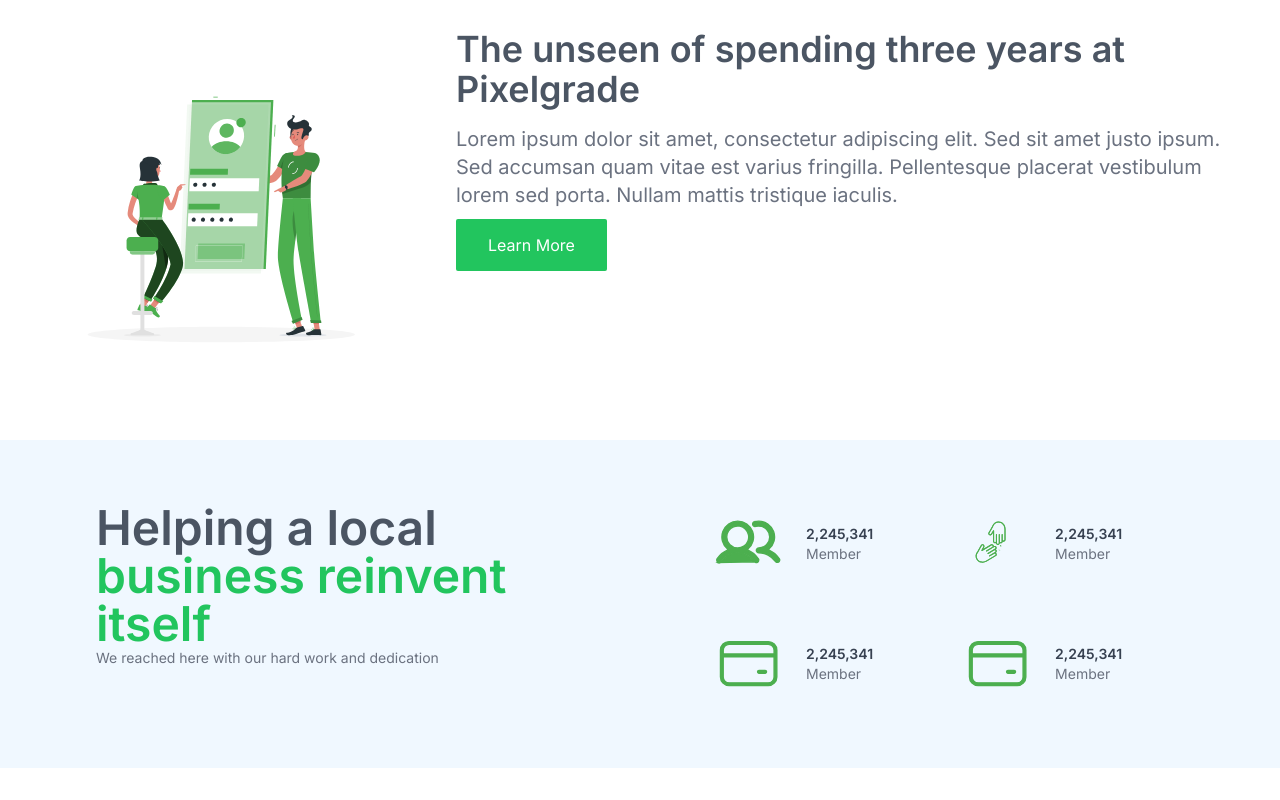
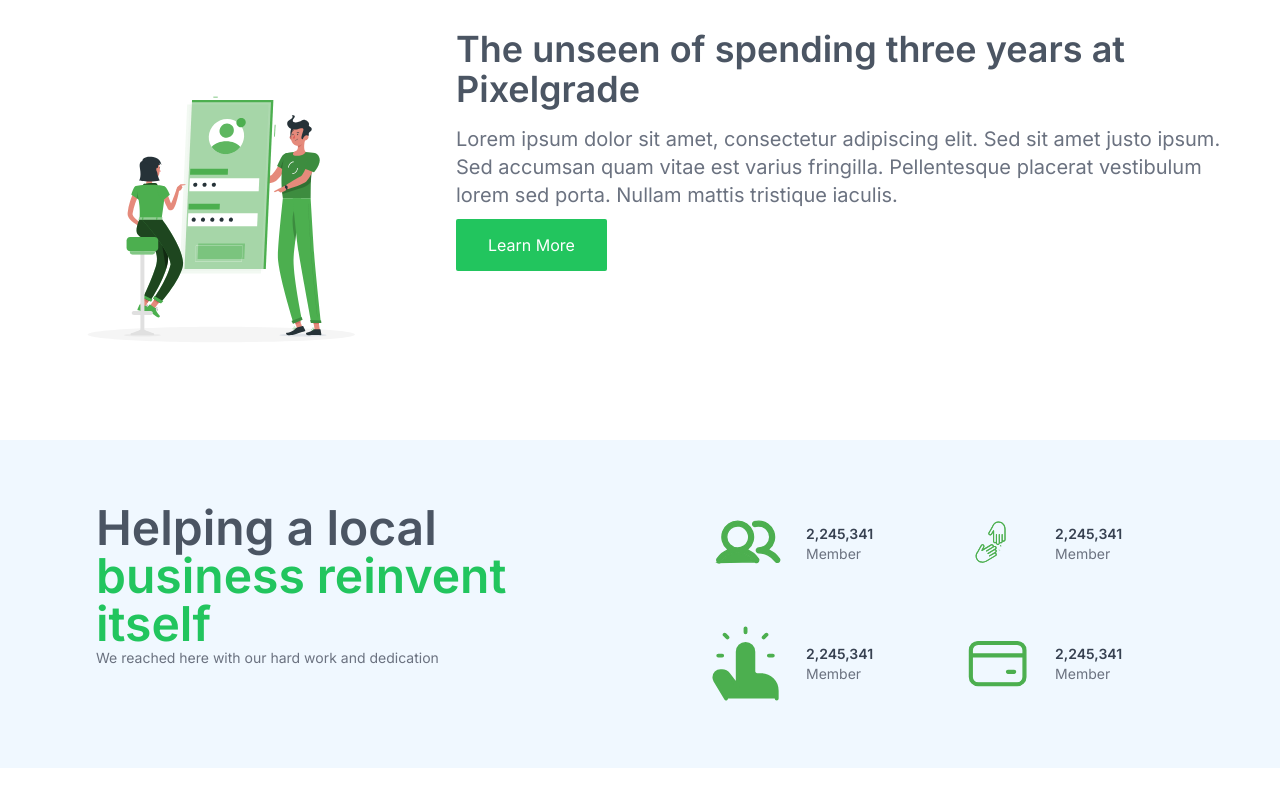
Before and after one commit to Shareefi619/figmaClone, a Next.js app: page / in a window 1280 px wide. Shown: the part 1154-1954 px from the top of the page. Built offline with nearby package versions, Linux system fonts and the light colour scheme.

Commit message:
build fix

```diff
--- a/src/app/component/localBuss/index.tsx
+++ b/src/app/component/localBuss/index.tsx
@@ -2,7 +2,7 @@
 import Image from "next/image";
 import icon1 from "public/Icon1.svg";
 import icon2 from "public/Icon2.svg";
-// import icon3 from "public/Icon3.svg";
+import icon3 from "public/Icon3.svg";
 import icon4 from "public/Icon4.svg";
 export default function LocalBuss() {
   return (
@@ -62,7 +62,7 @@
 
             <div className="col-span-1 flex items-center mx-6">
               <Image
-                src={icon4}
+                src={icon3}
                 alt="icon1"
                 width={70}
                 height={70}
```
